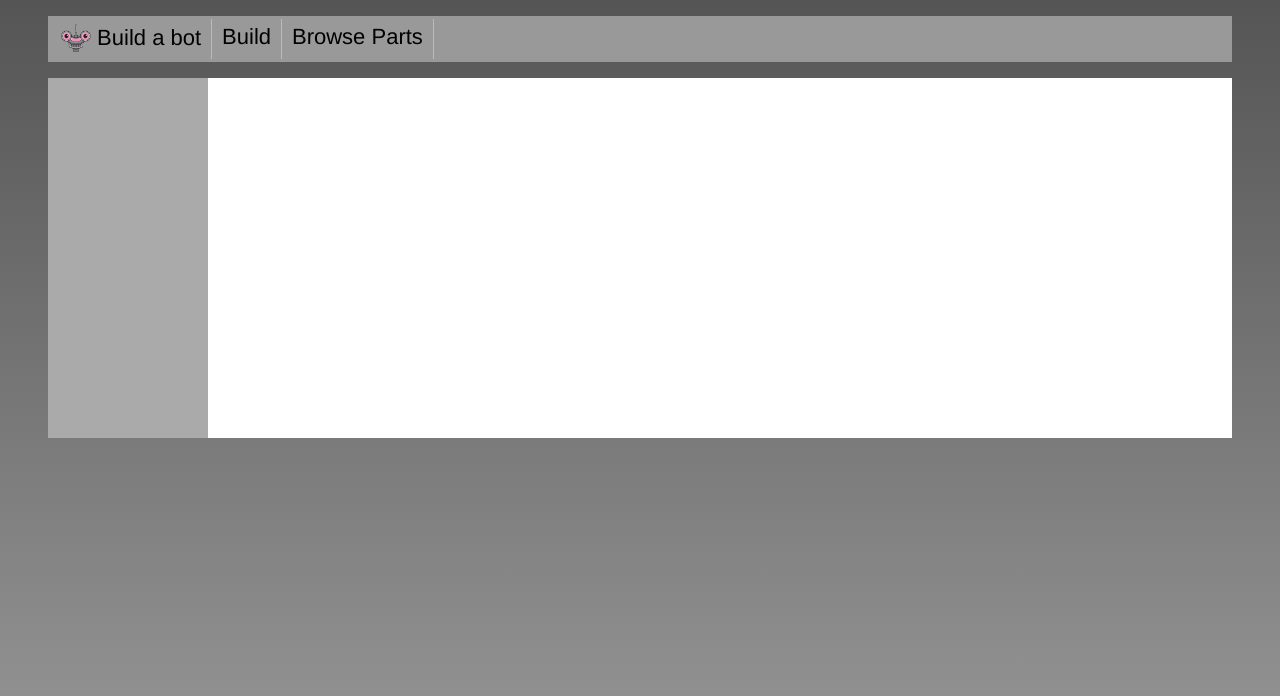
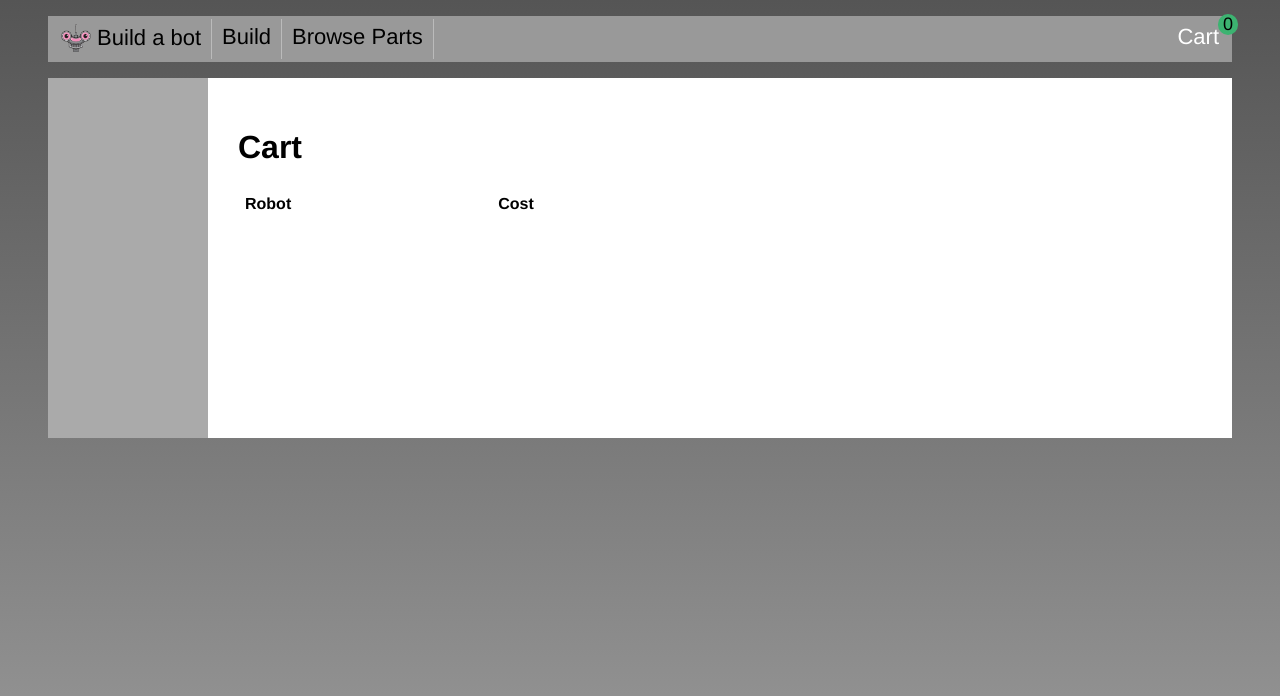
Before and after one commit to judeinno/Build_a_bot_Vuejs, a Vue app: page /cart in a window 1280 px wide. Shown: the top 696 px of the page. Built offline with nearby package versions, Linux system fonts and the light colour scheme.

Commit message:
Show how to retrive data from the state and added a cart component

```diff
--- a/src/App.vue
+++ b/src/App.vue
@@ -19,6 +19,14 @@
               Browse Parts
             </router-link>
           </li>
+          <li class="nav-item cart">
+            <router-link class="nav-link" :to="{ name: 'Cart'}" exact >
+              Cart
+            </router-link>
+            <div class="cart-items">
+              {{cart.length}}
+            </div>
+          </li>
         </ul>
       </nav>
     </header>
@@ -37,6 +45,11 @@
 
 export default {
   name: 'app',
+  computed: {
+    cart() {
+      return this.$store.state.cart;
+    },
+  },
 };
 </script>
 
@@ -79,6 +92,11 @@
   font-size: 22px;
   border-right: 1px solid #bbb;
 }
+.nav-item.cart {
+  position: relative;
+  margin-left: auto;
+  border-right: none;
+}
 .logo {
   vertical-align: middle;
   height: 30px;
@@ -101,4 +119,15 @@
   width: 100px;
   min-height: 300px;
 }
+.cart-items {
+  position: absolute;
+  top: -5px;
+  right: -9px;
+  font-size: 18px;
+  width: 20px;
+  text-align: center;
+  display: inline-block;
+  border-radius: 100px;
+  background-color: mediumseagreen;
+}
 </style>
--- /dev/null
+++ b/src/cart/ShoppingCart.vue
@@ -0,0 +1,51 @@
+<template>
+  <div>
+    <h1>Cart</h1>
+    <table>
+      <thead>
+        <tr>
+          <th class="robot-title">
+            Robot
+          </th>
+          <th class="cost">
+            Cost
+          </th>
+        </tr>
+      </thead>
+      <tbody>
+        <tr v-for="(robot, index) in cart" :key="index">
+          <td class="robot-title">
+            {{robot.head.title}}
+          </td>
+          <td class="cost">
+            {{robot.cost}}
+          </td>
+        </tr>
+      </tbody>
+    </table>
+ </div>
+</template>
+
+<script>
+export default {
+  name: 'Cart',
+  computed: {
+    cart() {
+      return this.$store.state.cart;
+    },
+  },
+};
+</script>
+
+<style scoped>
+  td, th {
+    padding: 5px;
+  }
+  .robot-title {
+    text-align: left;
+    padding-right: 200px;
+  }
+  .cost {
+    text-align: right;
+  }
+</style>
--- a/src/router/index.js
+++ b/src/router/index.js
@@ -10,6 +10,7 @@
 import RobortTorsos from '../parts/RobortTorsos.vue';
 import SideBarStandard from '../sidebars/SideBarStandard.vue';
 import SideBarBuild from '../sidebars/SideBarBuild.vue';
+import ShoppingCart from '../cart/ShoppingCart.vue';
 
 Vue.use(Router);
 
@@ -69,5 +70,10 @@
         next(isValidId);
       },
     },
+    {
+      path: '/cart',
+      name: 'Cart',
+      component: ShoppingCart,
+    },
   ],
 });
```
Also changed, not shown: src/build/RobotBuilder.vue.
